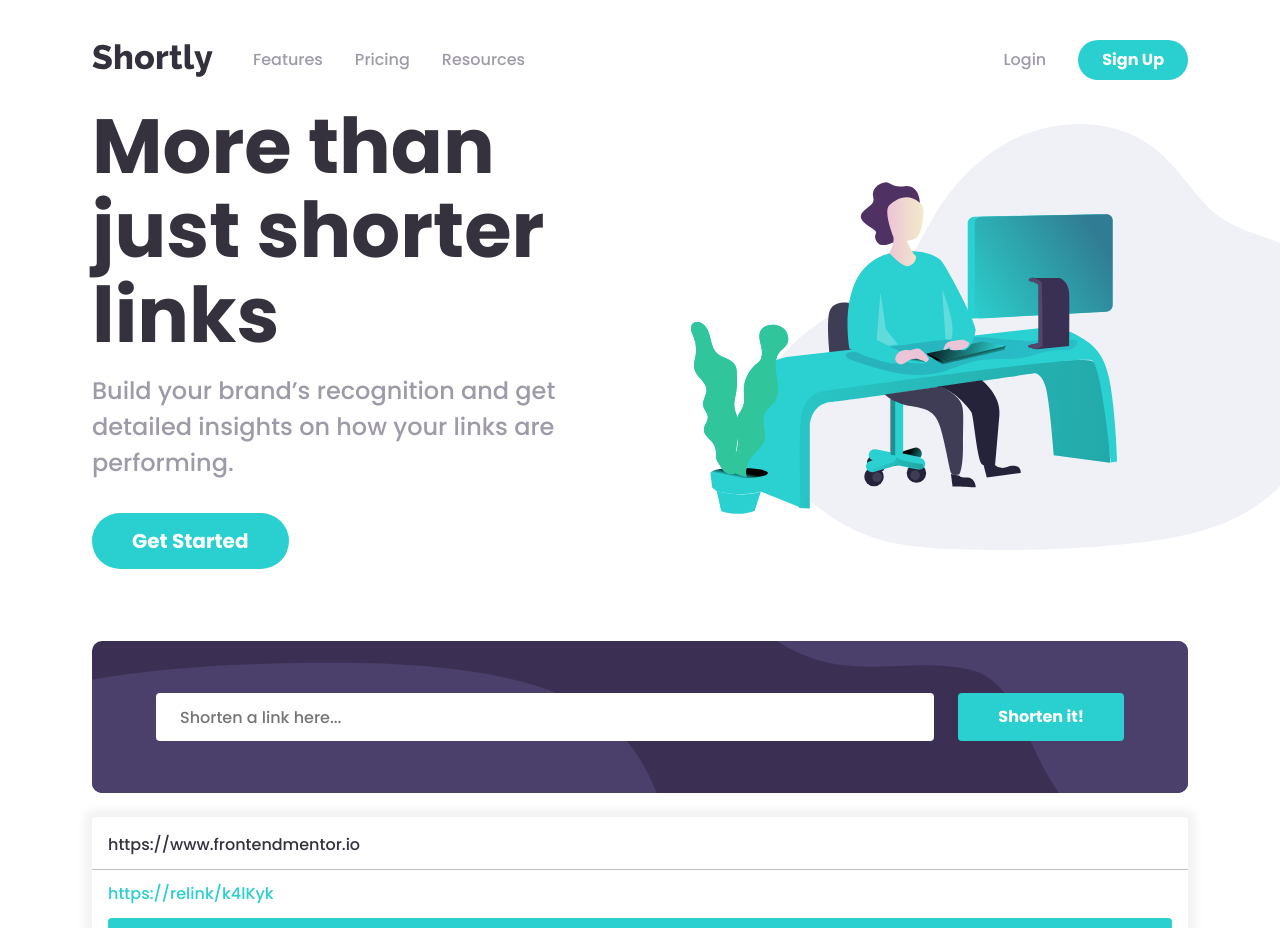
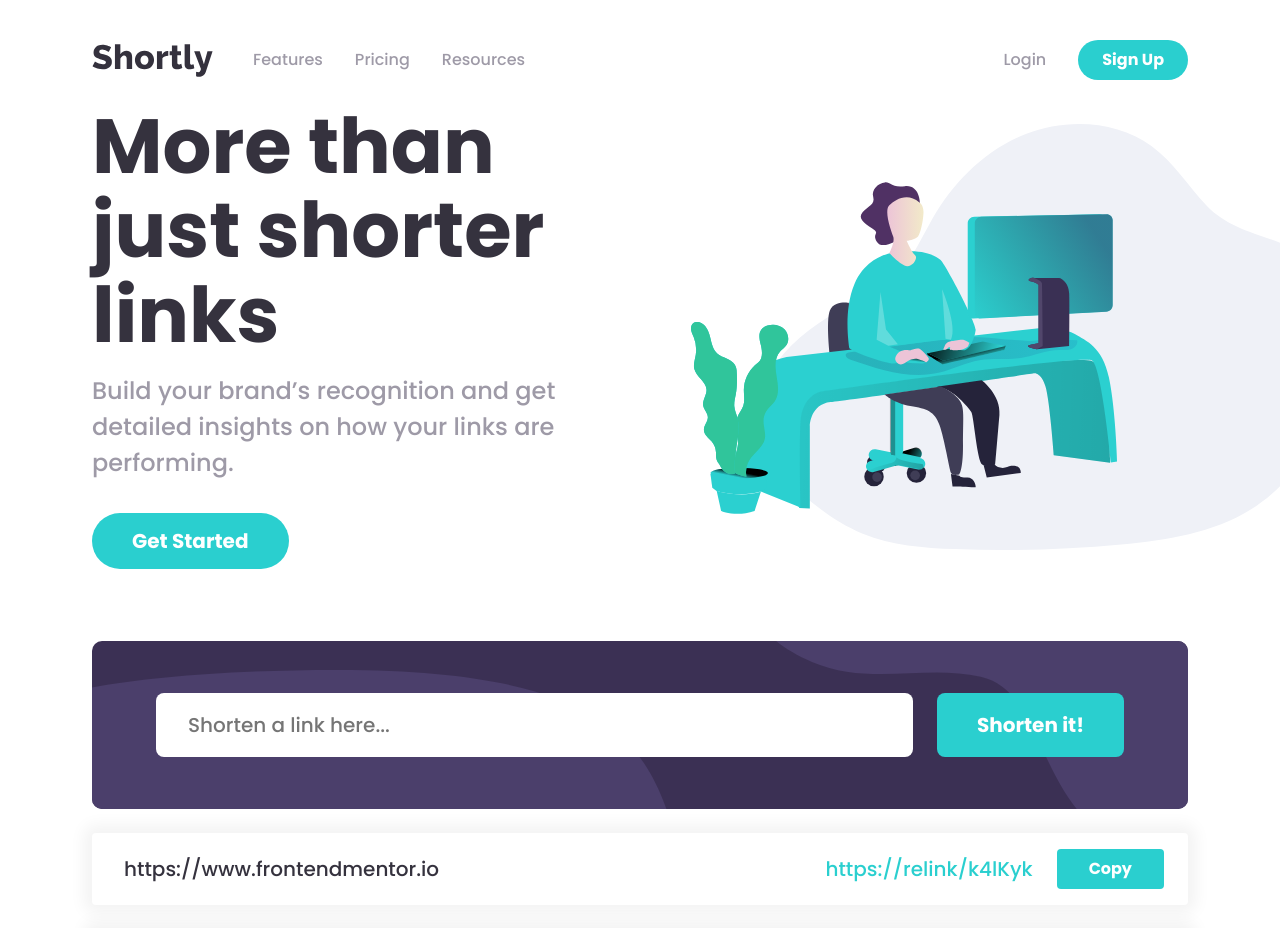
Before and after one commit to c0dehamster/url-shortening-api, a SvelteKit app: page / in a window 1280 px wide. Shown: the top 928 px of the page. Built offline with nearby package versions, Linux system fonts and the light colour scheme.

Commit message:
FInish styling the form wrapper (desktop)

```diff
--- a/src/routes/Form.svelte
+++ b/src/routes/Form.svelte
@@ -116,11 +116,27 @@
 			justify-content: stretch;
 
 			padding: 3.25rem 4rem;
+
+			font-size: var(--font-size-400);
 		}
 
 		.form::before {
 			inset: 0;
 			background-image: var(--background-desktop);
 		}
+
+		.button,
+		.form__input {
+			height: 4rem;
+			border-radius: 0.5rem;
+		}
+
+		.form__input {
+			padding-inline: 2rem;
+		}
+
+		.error-message {
+			font-size: var(--font-size-200);
+		}
 	}
 </style>
--- a/src/routes/ListItem.svelte
+++ b/src/routes/ListItem.svelte
@@ -20,7 +20,7 @@
 		border-radius: 0.25rem;
 
 		background-color: white;
-		box-shadow: 0 0 0.51rem 0.5rem rgb(0 0 0 / 0.05);
+		box-shadow: 0 0 0.5rem 0.5rem rgb(0 0 0 / 0.05);
 
 		font-size: var(--font-size-200);
 	}
@@ -30,20 +30,27 @@
 	}
 
 	.initial-link {
+		width: 100%;
+
 		padding-inline: 1rem;
 		padding-block-end: 0.75rem;
 
 		border-bottom: 1px solid var(--color-neutral-200);
 
 		color: var(--color-neutral-600);
+
+		font-size: var(--font-size-400);
 	}
 
 	.short-link {
 		color: var(--color-primary-400);
+		font-size: var(--font-size-400);
 	}
 
 	.button {
+		min-width: 6.5rem;
 		height: 2.5rem;
+		padding-inline: 2rem;
 		border-radius: 0.25rem;
 	}
 
@@ -52,4 +59,30 @@
 	.button--clicked {
 		background-color: var(--color-primary-600);
 	}
+
+	@media screen and (min-width: 40rem) {
+		.list-item,
+		.short-link-wrapper {
+			flex-direction: row;
+			align-items: center;
+			gap: 1.5rem;
+		}
+
+		.short-link-wrapper {
+			padding: 0px;
+		}
+
+		.list-item {
+			padding-inline: 2rem 1.5rem;
+
+			justify-content: stretch;
+
+			box-shadow: 0 0 1rem 0.5rem rgb(0 0 0 / 0.05);
+		}
+
+		.initial-link {
+			padding: 0px;
+			border: none;
+		}
+	}
 </style>
```
